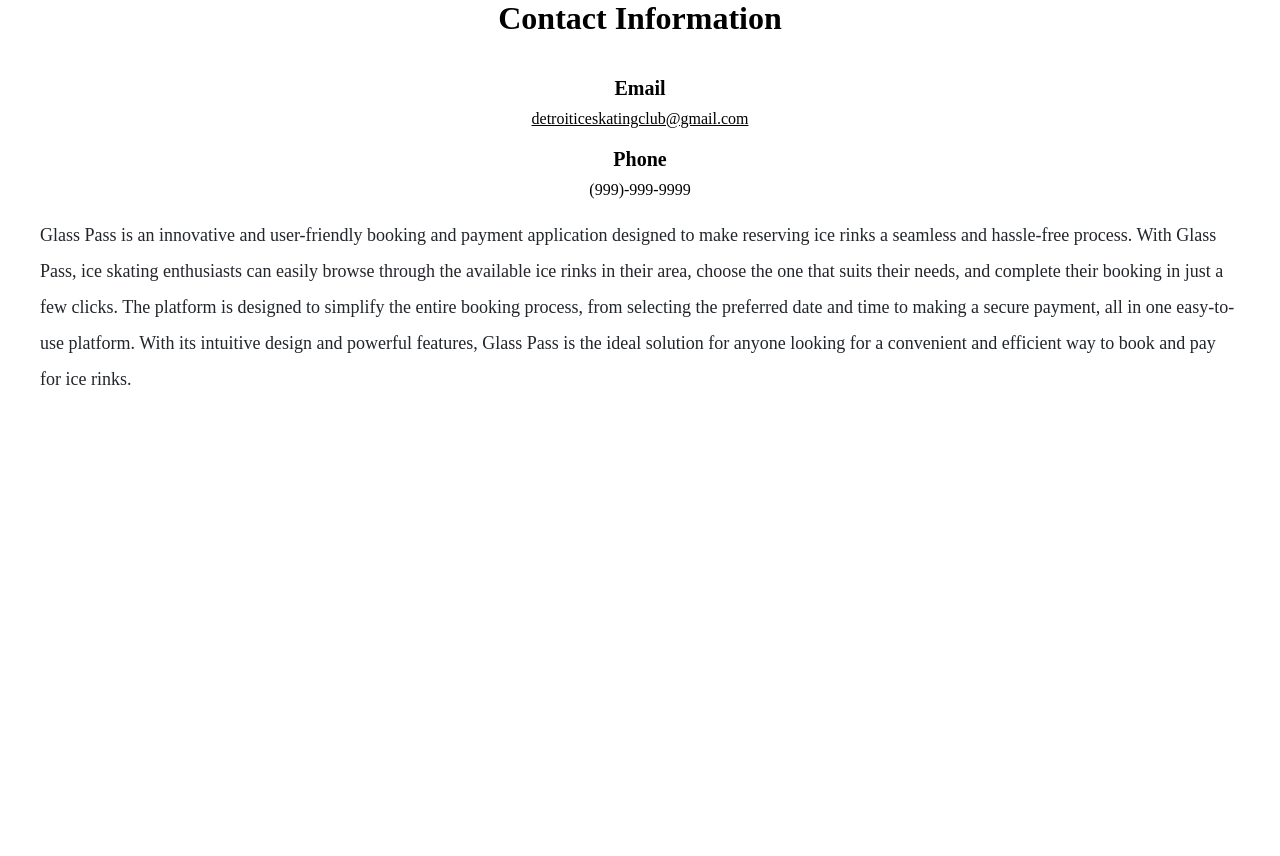
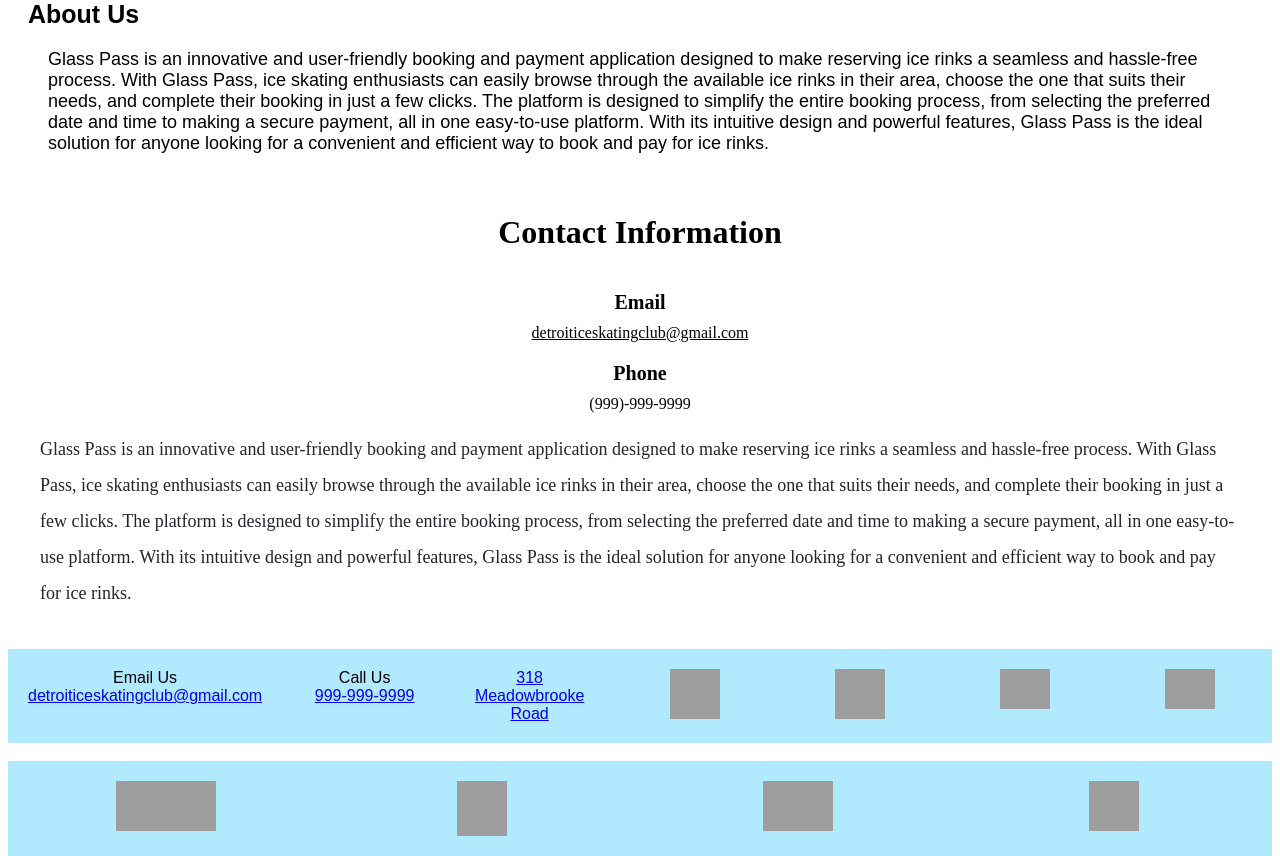
Before and after one commit to DavesClassyCode/GlassPass, a Flask app: page /information in a window 1280 px wide. Shown: the part 138-994 px from the top of the page. Before the commit the page ends 523 px from the top, so only its background shows below. Run offline with Flask 3, Linux system fonts and the light colour scheme; grey boxes are pictures that could not be loaded.

Commit message:
info formatting

```diff
--- a/static/information-style.css
+++ b/static/information-style.css
@@ -116,3 +116,18 @@
     justify-content: left;
     margin-right: 100px;
   }
+
+  /* flexbox container */
+.row {
+    display: -webkit-flex;
+    display: flex;
+  }
+
+  /* 3 columns for flexbox */
+  .column {
+    -webkit-flex: 1;
+    -ms-flex: 1;
+    flex: 1;
+    padding: 20px;
+    font-family: Arial, Helvetica, sans-serif;
+  }
--- a/templates/information.html
+++ b/templates/information.html
@@ -38,6 +38,19 @@
 
 <body>
 
+  <div class="row">
+    <div class="column" style="font-size:25px;"><strong>About Us</strong>
+    <br>
+    <div class="column" style="background-color:rgb(255, 255, 255);font-size:18px">Glass Pass is an innovative and user-friendly booking and payment application designed to make reserving ice rinks a seamless and hassle-free process.
+      With Glass Pass, ice skating enthusiasts can easily browse through the available ice rinks in their area, choose the one that suits their needs,
+      and complete their booking in just a few clicks. The platform is designed to simplify the entire booking process,
+      from selecting the preferred date and time to making a secure payment, all in one easy-to-use platform. With its intuitive design and
+      powerful features, Glass Pass is the ideal solution for anyone looking for a convenient and efficient way to book and pay for ice rinks.
+      <br>
+    </div>
+  </div>
+  </div>
+
   <div class="container">
     <h1>Contact Information</h1>
     <div class="contact-info">
@@ -57,6 +70,47 @@
        from selecting the preferred date and time to making a secure payment, all in one easy-to-use platform. With its intuitive design and
        powerful features, Glass Pass is the ideal solution for anyone looking for a convenient and efficient way to book and pay for ice rinks.</p>
   </div>
+
+  <div class="row">
+    <div class="column" style="background-color:rgb(177, 233, 255);text-align:center;">Email Us
+    <br><a href="mailto:detroiticeskatingclub@gmail.com">detroiticeskatingclub@gmail.com</a>
+  </div>
+    <div class="column" style="background-color:rgb(177, 233, 255);text-align:center;">Call Us
+      <br><a href="tel:999-999-9999">999-999-9999</a>
+    </div>
+    <div class="column" style="background-color:rgb(177, 233, 255);text-align:center;">
+      <a href='https://goo.gl/maps/sQzVE6JrHQoMsCmo6'>318 Meadowbrooke Road</a>
+    </div>
+    <div class="column" style="background-color:rgb(177, 233, 255);text-align:center;">
+      <a href="https://www.facebook.com/"><img src="https://i.ibb.co/xDsZjh6/2021-Facebook-icon-svg.webp" alt="Facebook" alt="" width="50" height="50"></a>
+    </div>
+    <div class="column" style="background-color:rgb(177, 233, 255);text-align:center;">
+      <a href="https://www.instagram.com/"><img src="https://i.ibb.co/dcYB4nc/Instagram-icon-png.webp" alt="Instagram" alt="" width="50" height="50"></a>
+    </div>
+    <div class="column" style="background-color:rgb(177, 233, 255);text-align:center;">
+      <a href="https://www.twitter.com/"><img src="https://i.ibb.co/t8YkTz3/Logo-of-Twitter-svg.png" alt="Twitter" alt="" width="50" height="40"></a>
+    </div>
+    <div class="column" style="background-color:rgb(177, 233, 255);text-align:center;">
+      <a href="https://www.tiktok.com/"><img src="https://cdn4.iconfinder.com/data/icons/social-media-flat-7/64/Social-media_Tiktok-512.png" alt="tiktok" alt="" width="50" height="40"></a>
+    </div>
+  </div>
+  <br>
+  <div class="row">
+    <div class="column" style="background-color:rgb(177, 233, 255);text-align:center;">
+      <a href="https://github.com/Plasaryn/PolyrhythmSkate"><img src="https://1000logos.net/wp-content/uploads/2021/05/GitHub-logo.png" alt="Github Repository" width="100" height="50"></a>
+    </div>
+    <div class="column" style="background-color:rgb(177, 233, 255);text-align:center;">
+      <a href="https://discord.gg/m46PqcFg"><img src="https://cdn.freebiesupply.com/logos/large/2x/discord-logo-png-transparent.png" alt="Discord Sever" width="50" height="55"></a>
+    </div>
+    <div class="column" style="background-color:rgb(177, 233, 255);text-align:center;">
+      <a href="https://trello.com/b/rp8kmPJN/polyrhythmskate"><img src="https://cdn.freebiesupply.com/logos/thumbs/2x/trello-logo.png" alt="Trello" width="70" height="50"></a>
+    </div>
+    <div class="column" style="background-color:rgb(177, 233, 255);text-align:center;">
+      <a href="https://drive.google.com/drive/u/3/folders/1eqTQ-J5zc2gWF0qj1znDms-nI8WNvxbZ"><img src="https://upload.wikimedia.org/wikipedia/commons/d/da/Google_Drive_logo.png" alt="Google Drive" width="50" height="50"></a>
+    </div>
+  </div>
+  </body>
+
 </body>
 
 </html>
```
